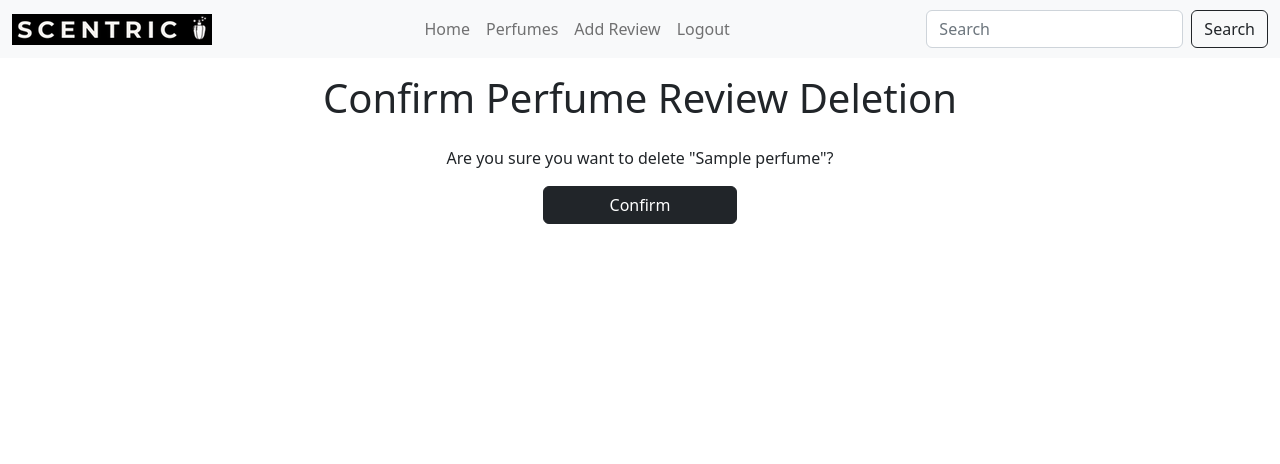
After one commit to AleksandarJavorovic/scentric, a Django app: page /delete/1/ in a window 1280 px wide. The commit adds this page. Shown: the top 464 px of the page. Run offline with Django 4.2, Linux system fonts and the light colour scheme; a user stored in the database is signed in; tables that the repository leaves empty hold one stand-in row (values such as "Sample post"); some libraries are stand-ins or nearby versions.

Commit message:
update perfume_confirm_delete template

```diff
--- /dev/null
+++ b/perfume_review/templates/perfume_review/perfume_confirm_delete.html
@@ -0,0 +1,17 @@
+{% extends "base.html" %}
+{% load static %}
+
+{% block title %}Delete Perfume {{ object.perfume_name }}{% endblock %}
+
+{% block content %}
+<div class="container">
+    <h1 class="text-center mt-3">Confirm Perfume Review Deletion</h1>
+    <div class="d-flex justify-content-center pt-3">
+        <form method="post" class="text-center">
+            {% csrf_token %}
+            <p>Are you sure you want to delete "{{object.perfume_name}}"?</p>
+            <input type="submit" value="Confirm" class="btn btn-dark w-50">
+        </form>
+    </div>
+</div>
+{% endblock %}
--- a/perfume_review/templates/perfume_review/perfume_detail.html
+++ b/perfume_review/templates/perfume_review/perfume_detail.html
@@ -21,7 +21,7 @@
                 {% if request.user == perfume.user %}
                     <div class="text-center">
                         <a href="" class="btn btn-dark w-25">Edit</a>
-                        <a href="" class="btn btn-dark w-25">Delete</a>
+                        <a href="{% url 'delete_perfume' perfume.id %}" class="btn btn-dark w-25">Delete</a>
                     </div>
                 {% endif %}
             </div>
--- a/perfume_review/urls.py
+++ b/perfume_review/urls.py
@@ -1,9 +1,10 @@
 from django.urls import path
-from .views import AddReview, Perfumes, PerfumeDetail
+from .views import AddReview, Perfumes, PerfumeDetail, DeletePerfume
 
 
 urlpatterns = [
     path("add_review/", AddReview.as_view(), name="add_review"),
     path("perfumes/", Perfumes.as_view(), name="perfumes"),
     path("<slug:pk>/", PerfumeDetail.as_view(), name="perfume_detail"),
+    path("delete/<slug:pk>/", DeletePerfume.as_view(), name="delete_perfume"),
 ]
```
Also changed, not shown: perfume_review/templates/perfume_review/perfume_confirm_delte.html (deleted).
